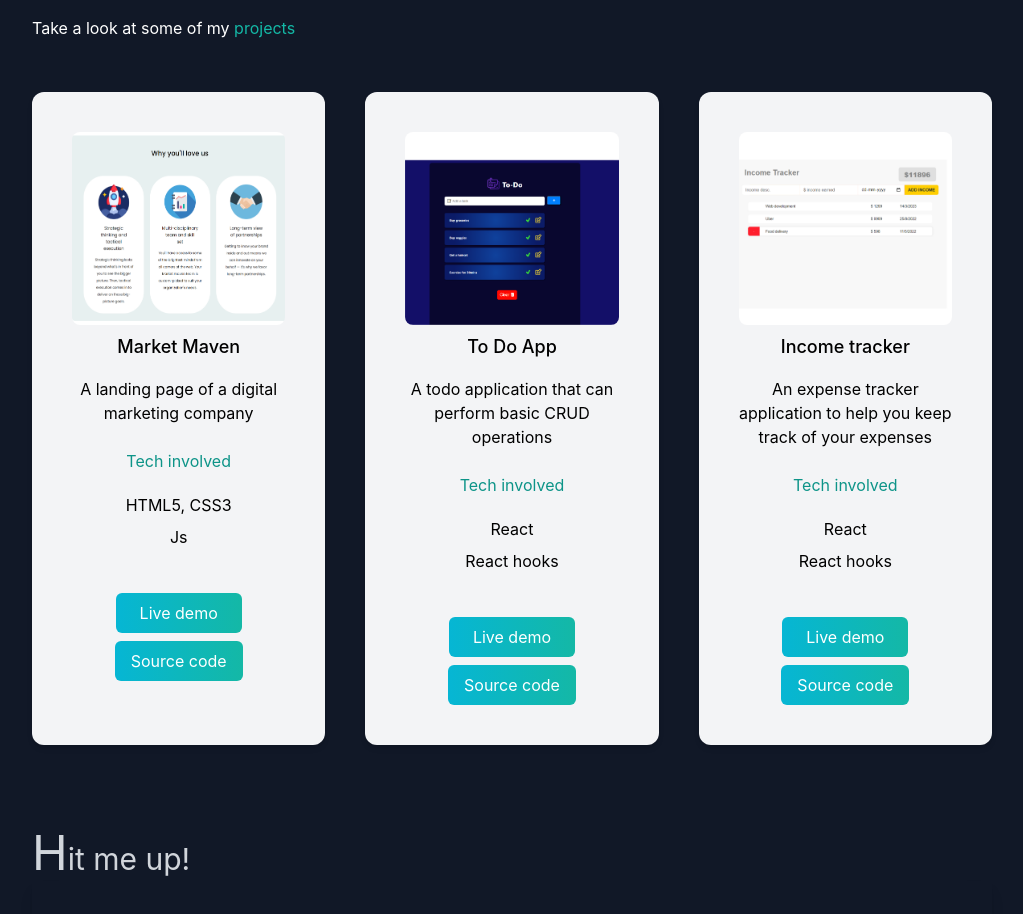
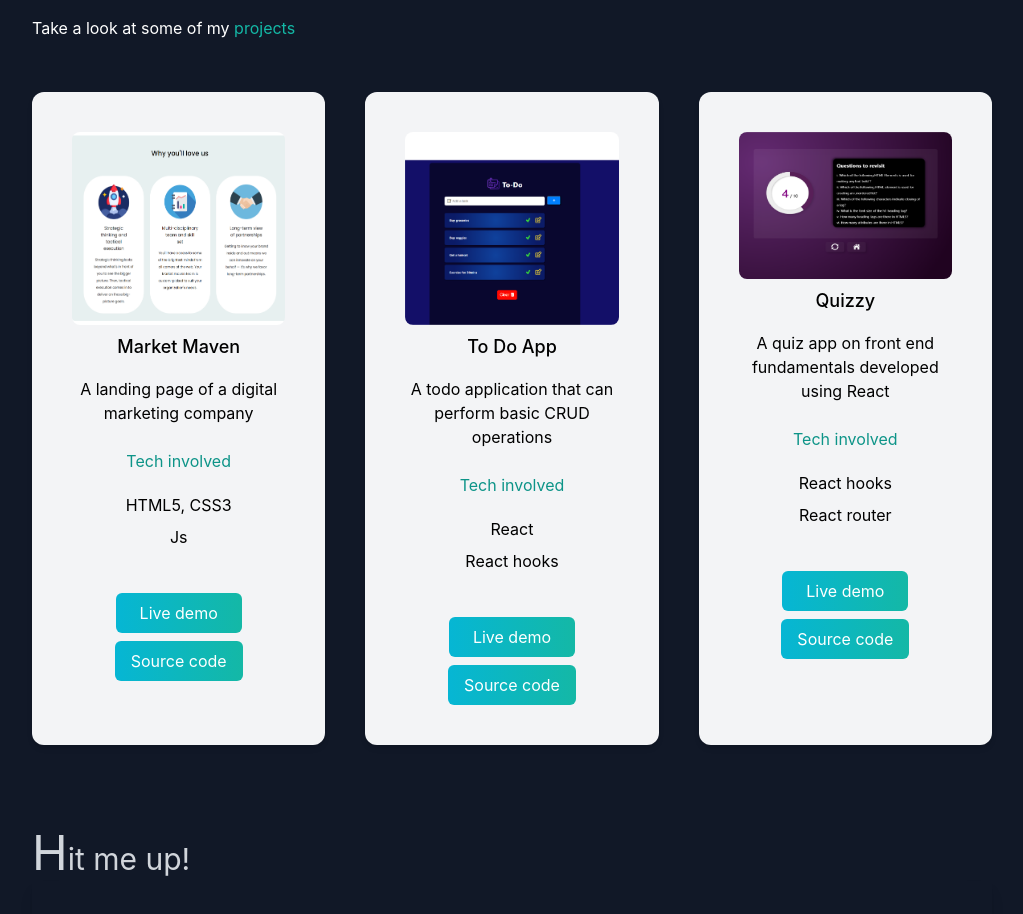
Before and after one commit to jagz5246/my-portfolio, a React (Create React App) app: page / in a window 1280 px wide. Shown: the part 2180-3094 px from the top of the page, without its empty margins (128-1151 px from the left). Built offline with nearby package versions, Linux system fonts and the light colour scheme.

Commit message:
updated project

```diff
--- a/src/App.js
+++ b/src/App.js
@@ -10,7 +10,7 @@ import code from './Images/code.png';
 import consulting from './Images/design1.png';
 import project1 from './Images/landingpage.png';
 import project2 from './Images/Todo.png';
-import project3 from './Images/IncomeTracker.png';
+import project3 from './Images/Quizzy.png';
 import html from './Icons/html.png';
 import css from './Icons/css.png';
 import js from './Icons/js.png';
@@ -135,17 +135,17 @@ function App() {
               </div>
             </div>
             <div className=' text-center shadow-md p-10 rounded-xl my-10 cursor-pointer transition duration-500 hover:bg-gray-300 dark:bg-gray-100 dark:hover:bg-gray-300'>
-              <img src={project3} alt="design.png" width={600} height={700} className='rounded-lg mx-auto mb-2'/>
-              <h3 className='text-lg pb-2 font-medium'>Income tracker</h3>
+              <img src={project3} alt="quizzy.png" width={600} height={700} className='rounded-lg mx-auto mb-2'/>
+              <h3 className='text-lg pb-2 font-medium'>Quizzy</h3>
               <p className='py-2 '>
-                An expense tracker application to help you keep track of your expenses
+                A quiz app on front end fundamentals developed using React
               </p>
               <h4 className=' py-4 text-teal-600'>Tech involved</h4>
-              <p className=' py-1'>React</p>
               <p className=' py-1'>React hooks</p>
+              <p className=' py-1'>React router</p>
               <div className='mt-10'>
-              <button className=' bg-gradient-to-r from-cyan-500 to-teal-500 text-white px-6 mb-2 mx-5 py-2 rounded-md transition duration-500 hover:text-black '><a href='https://jagz5246.github.io/Income-tracker/'>Live demo</a></button>
-              <button className=' bg-gradient-to-r from-cyan-500 to-teal-500 text-white px-4 py-2 rounded-md transition duration-500 hover:text-black'><a href='https://github.com/jagz5246/Income-tracker'>Source code</a></button>
+              <button className=' bg-gradient-to-r from-cyan-500 to-teal-500 text-white px-6 mb-2 mx-5 py-2 rounded-md transition duration-500 hover:text-black '><a href='https://quizzy-thequizapp.netlify.app/'>Live demo</a></button>
+              <button className=' bg-gradient-to-r from-cyan-500 to-teal-500 text-white px-4 py-2 rounded-md transition duration-500 hover:text-black'><a href='https://github.com/jagz5246/Quizzy'>Source code</a></button>
               </div>
             </div>
           </div>
```
Also changed, not shown: src/Images/Quizzy.png (added).
